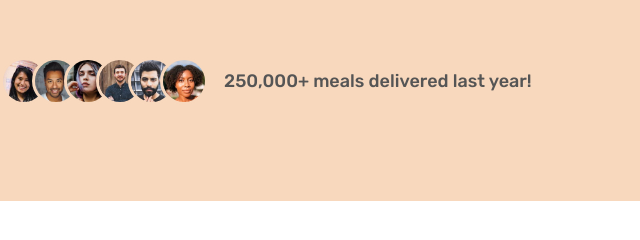
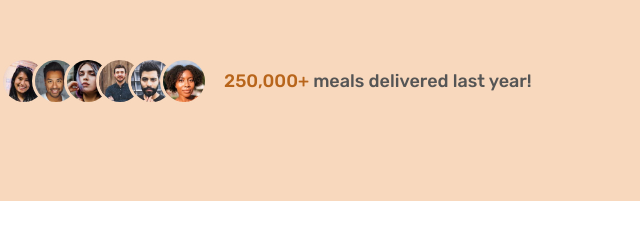
Before and after one commit to Fardan11/MP_OMNIFOOD, a plain HTML site: page index.html in a window 1280 px wide. Shown: the part 486-726 px from the top of the page, 0-640 px from the left. Drawn offline with Linux system fonts and the light colour scheme.

Commit message:
'Hero complete'

```diff
--- a/css/style.css
+++ b/css/style.css
@@ -16,7 +16,7 @@ used:1.6
 2)Color:
 Primary : #e67e22
 -Tints:#f8d8bd2
--Shades:
+-Shades: #b8651b
 -Accents:
 -Greys:
 
@@ -161,3 +161,6 @@ body {
   font-size: 1.8rem;
   font-weight: 500;
 }
+.delivered-text span {
+  color: #b8651b;
+}
--- a/index.html
+++ b/index.html
@@ -41,7 +41,9 @@
               <img src="/img/customers/customer-5.jpg" alt="Customer Photo" />
               <img src="/img/customers/customer-6.jpg" alt="Customer Photo" />
             </div>
-            <p class="delivered-text">250,000+ meals delivered last year!</p>
+            <p class="delivered-text">
+              <span>250,000+</span> meals delivered last year!
+            </p>
           </div>
         </div>
 
```
